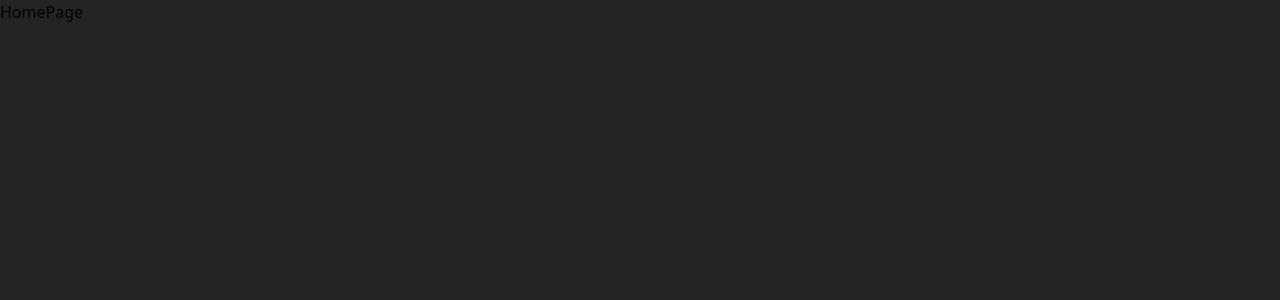
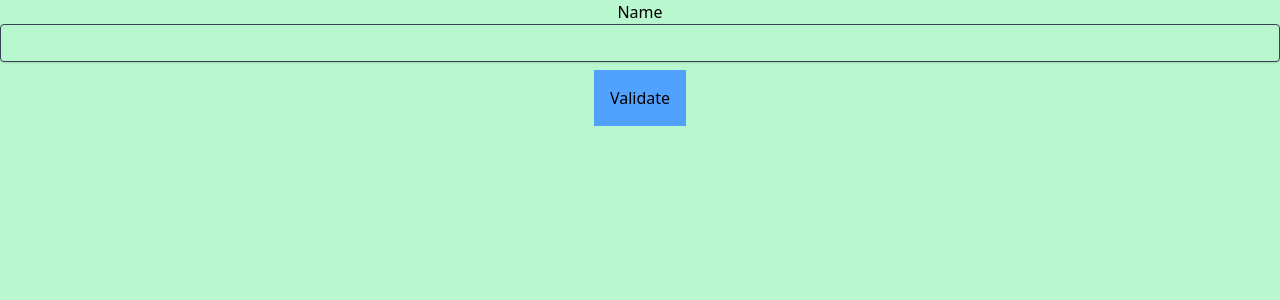
Before and after one commit to Pawan-20/React-refresher, a React (Vite) app: page /c2p4 in a window 1280 px wide. Before the commit this address led to /. Shown: the top 300 px of the page. Built offline with nearby package versions, Linux system fonts and the light colour scheme.

Commit message:
[feat]: added various scenarios for child to parent uplifting

```diff
--- a/src/App.tsx
+++ b/src/App.tsx
@@ -8,6 +8,8 @@ import Test from "./components/Test";
 import Loader from "./components/loaders/Loader2";
 import Parent1 from "./components/passingFromChildToParent/Parent";
 import Parent2 from "./components/passingFromChildToParent/Parent2";
+import Parent3 from "./components/passingFromChildToParent/Parent3";
+import Parent4 from "./components/passingFromChildToParent/Parent4";
 
 export default function App() {
   return (
@@ -27,6 +29,8 @@ export default function App() {
         <Route path="/loader" element={<Loader></Loader>}></Route>
         <Route path="/c2p1" element={<Parent1></Parent1>}></Route>
         <Route path="/c2p2" element={<Parent2></Parent2>}></Route>
+        <Route path="/c2p3" element={<Parent3></Parent3>}></Route>
+        <Route path="/c2p4" element={<Parent4></Parent4>}></Route>
         <Route
           path="*"
           element={<Navigate to="/" replace></Navigate>}
--- /dev/null
+++ b/src/components/passingFromChildToParent/Child3.tsx
@@ -0,0 +1,22 @@
+import React, { forwardRef, useImperativeHandle, useRef } from "react";
+export type ChildHandler = {
+  focusOnInput: () => void;
+};
+const Child3 = forwardRef<ChildHandler>((_, ref) => {
+  const inputRef = useRef<HTMLInputElement>(null);
+
+  useImperativeHandle(ref, () => ({
+    focusOnInput() {
+      inputRef.current?.focus();
+    },
+  }));
+
+  return (
+    <div>
+      Child3
+      <input ref={inputRef} />
+    </div>
+  );
+});
+
+export default Child3;
--- /dev/null
+++ b/src/components/passingFromChildToParent/Child4.tsx
@@ -0,0 +1,33 @@
+import React, { forwardRef, useImperativeHandle, useState } from "react";
+export type handleChild = {
+  handleValidation: () => void;
+};
+const Child4 = forwardRef<handleChild>((props, ref) => {
+  const [value, setValue] = useState("");
+  const [errMsg, setErrMsg] = useState("");
+
+  useImperativeHandle(ref, () => ({
+    handleValidation() {
+      if (!value) {
+        setErrMsg("Can't be empty baby");
+      } else {
+        setErrMsg("");
+      }
+    },
+  }));
+  return (
+    <div>
+      <form>
+        <label>Name</label>
+        <input
+          value={value}
+          onChange={(e) => setValue(e.target.value)}
+          className="shadow appearance-none border rounded w-full py-2 px-3 text-gray-700 leading-tight"
+        />
+        {errMsg && <div className="text-red-400 text-sm">{errMsg}</div>}
+      </form>
+    </div>
+  );
+});
+
+export default Child4;
--- /dev/null
+++ b/src/components/passingFromChildToParent/Parent3.tsx
@@ -0,0 +1,20 @@
+import React, { useRef } from "react";
+import Child3, { ChildHandler } from "./Child3";
+
+function Parent3() {
+  const childRef = useRef<ChildHandler>(null);
+  function handleClick() {
+    childRef.current?.focusOnInput();
+  }
+  return (
+    <div className="h-screen bg-green-100">
+      Parent3
+      <button className="p-4 bg-blue-400" onClick={handleClick}>
+        Focus on the input
+      </button>
+      <Child3 ref={childRef} />
+    </div>
+  );
+}
+
+export default Parent3;
--- /dev/null
+++ b/src/components/passingFromChildToParent/Parent4.tsx
@@ -0,0 +1,19 @@
+import React, { useRef } from "react";
+import Child4, { handleChild } from "./Child4";
+
+function Parent4() {
+  const childRef = useRef<handleChild>(null);
+  function handleChange() {
+    childRef.current?.handleValidation();
+  }
+  return (
+    <div className="h-screen bg-green-200 text-center">
+      <Child4 ref={childRef}></Child4>
+      <button onClick={handleChange} className="p-4 mt-2 bg-blue-400">
+        Validate
+      </button>
+    </div>
+  );
+}
+
+export default Parent4;
```
